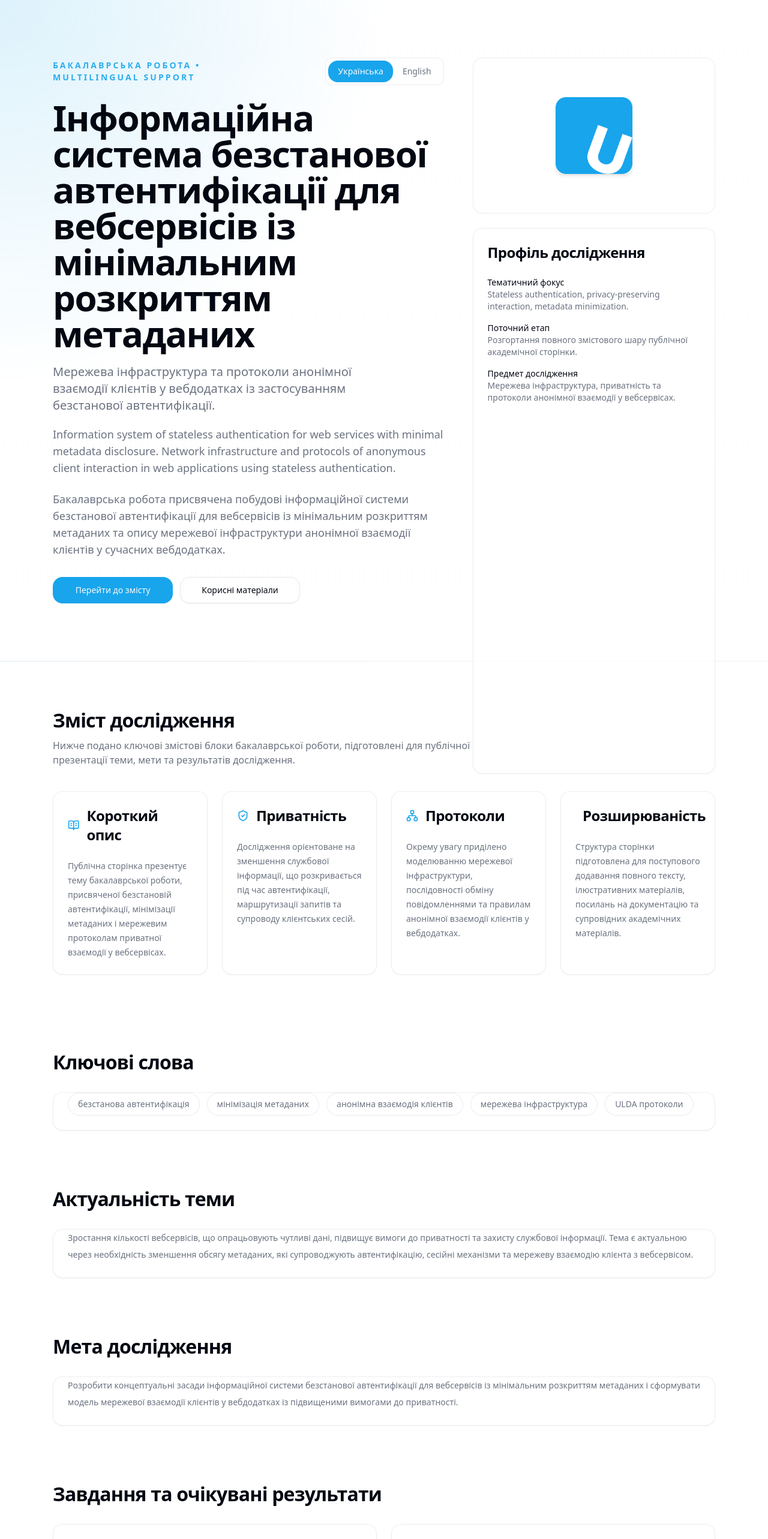
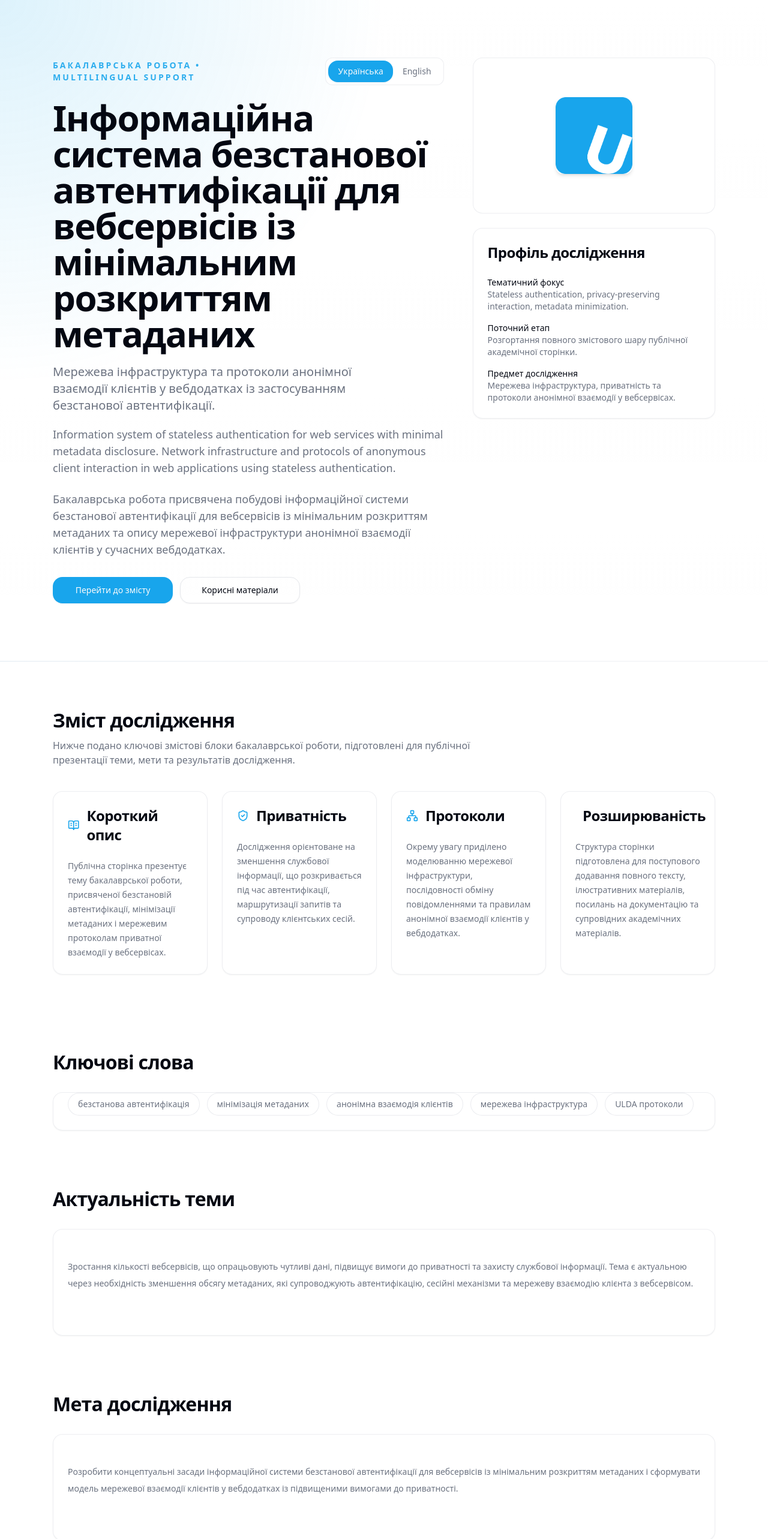
Before and after one commit to nonsence02/ulda-landing-sanitized, a Next.js app: page / in a window 1280 px wide. Shown: the top 2566 px of the page at 60% size. Built offline with nearby package versions, Linux system fonts and the light colour scheme.

Commit message:
fix: rebalance hero sidebar card and center highlight block content

```diff
--- a/app/page.tsx
+++ b/app/page.tsx
@@ -56,7 +56,7 @@ export default function LandingPage() {
             className="border-b border-border/60 bg-[radial-gradient(circle_at_top_left,rgba(14,165,233,0.14),transparent_38%),linear-gradient(180deg,rgba(255,255,255,0.02),transparent)]"
           >
             <div className="section-shell py-14 md:py-20 xl:py-24">
-              <div className="grid gap-8 lg:grid-cols-[minmax(0,1.45fr)_minmax(300px,0.9fr)] xl:gap-12">
+              <div className="grid gap-8 lg:grid-cols-[minmax(0,1.45fr)_minmax(300px,0.9fr)] lg:items-start xl:gap-12">
                 <header className="space-y-6 self-center">
                   <div className="flex flex-col gap-4 sm:flex-row sm:items-center sm:justify-between">
                     <p className="text-xs font-semibold uppercase tracking-[0.22em] text-primary/90 sm:text-sm">
@@ -94,7 +94,7 @@ export default function LandingPage() {
                   </nav>
                 </header>
 
-                <aside aria-labelledby="project-summary-title" className="space-y-5 lg:space-y-6">
+                <aside aria-labelledby="project-summary-title" className="space-y-5 self-start lg:space-y-6">
                   <figure className="flex min-h-[220px] items-center justify-center rounded-2xl border border-border/70 bg-card/50 p-6 sm:min-h-[260px] md:p-8">
                     <Image
                       src="/logomark.png"
@@ -106,7 +106,7 @@ export default function LandingPage() {
                     />
                   </figure>
 
-                  <Card className="h-full border-border/70 bg-card/70">
+                  <Card className="border-border/70 bg-card/70">
                     <CardHeader>
                       <CardTitle id="project-summary-title" className="text-xl">
                         {content.projectSummaryTitle}
@@ -192,7 +192,7 @@ export default function LandingPage() {
                 </h2>
               </header>
               <Card className="border-border/70 bg-card/60">
-                <CardContent className="pt-6 text-sm leading-7 text-muted-foreground">
+                <CardContent className="flex min-h-[168px] items-center pt-6 text-sm leading-7 text-muted-foreground sm:min-h-[176px]">
                   <p>{content.relevance}</p>
                 </CardContent>
               </Card>
@@ -207,7 +207,7 @@ export default function LandingPage() {
                 </h2>
               </header>
               <Card className="border-border/70 bg-card/60">
-                <CardContent className="pt-6 text-sm leading-7 text-muted-foreground">
+                <CardContent className="flex min-h-[168px] items-center pt-6 text-sm leading-7 text-muted-foreground sm:min-h-[176px]">
                   <p>{content.goal}</p>
                 </CardContent>
               </Card>
```
